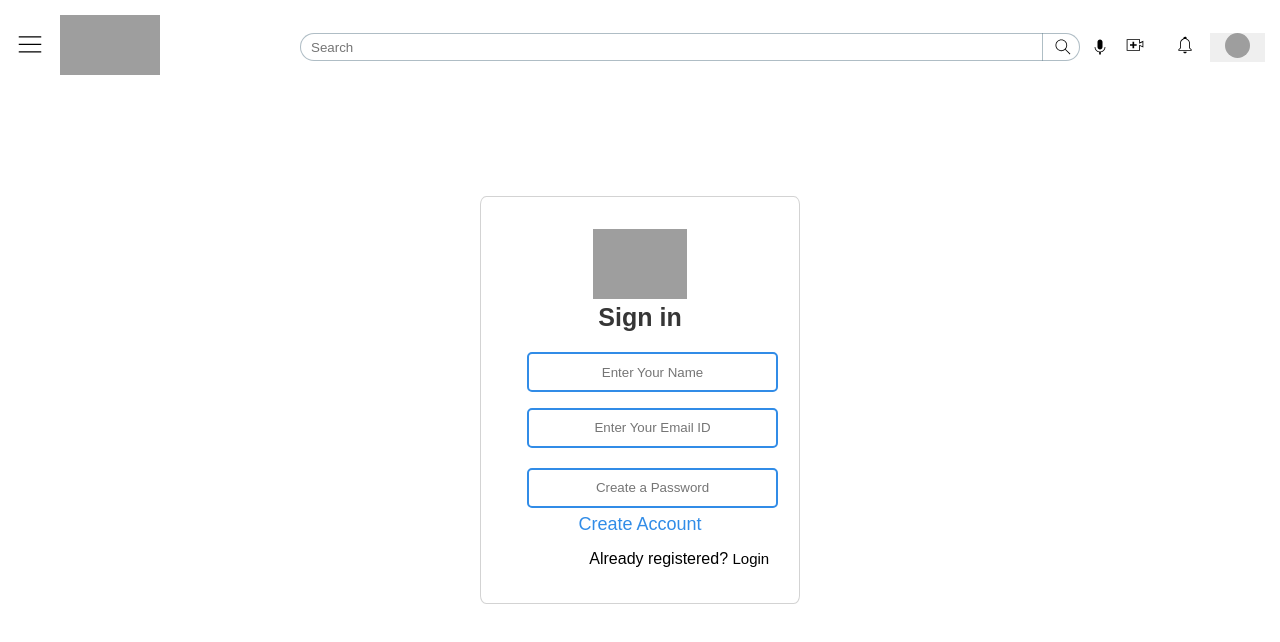
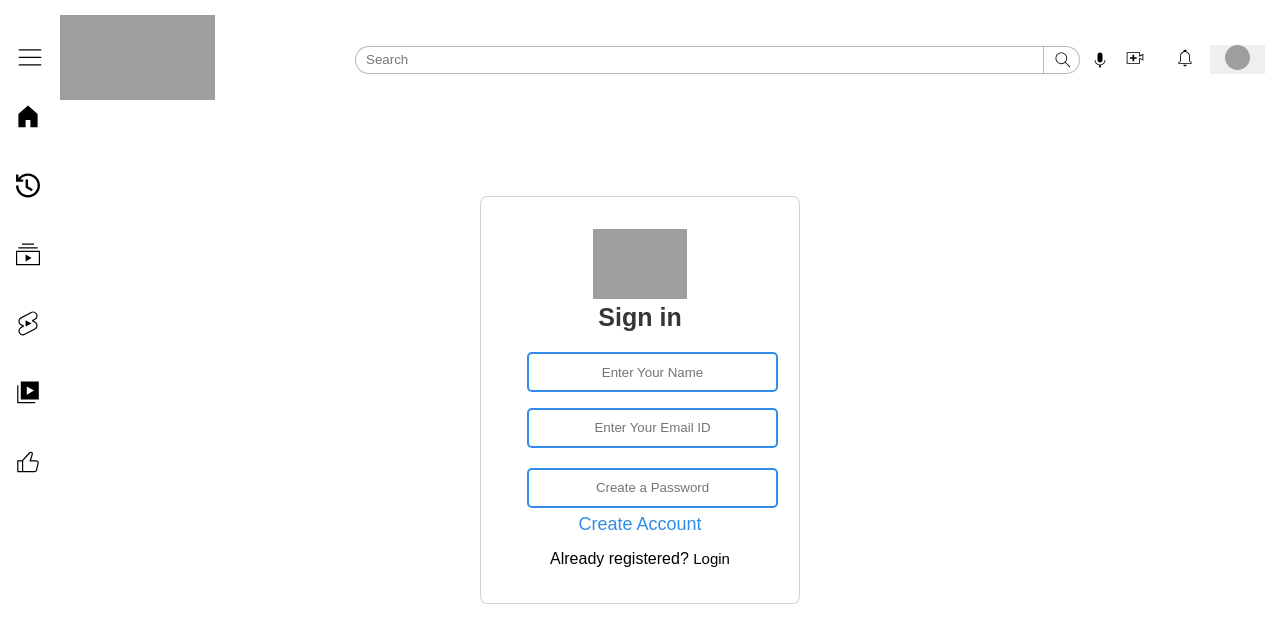
Before and after one commit to ronbonnke/YouTube-Clone---React-Project-1---ygtha5fcmpoz, a React (Create React App) app: page /register in a window 1280 px wide. Shown: the top 642 px of the page. Built offline with nearby package versions, Linux system fonts and the light colour scheme; grey boxes are pictures that could not be loaded.

Commit message:
Your commit message here

```diff
--- a/src/Header.css
+++ b/src/Header.css
@@ -1,4 +1,4 @@
-.header{
+.header {
   padding: 0px, 15px;
   position: -webkit-sticky;
   position: sticky;
@@ -11,22 +11,19 @@
   display: flex;
   align-items: center;
   justify-content: space-between;
-
 }
-.menubar{
+.menubar {
   padding-right: 15px;
 }
-.header-middle-items{
+.header-middle-items {
   width: 50%;
 }
-.input-box{
+.input-box {
   width: 100%;
   /* padding: 0px 20px; */
   margin-left: 10%;
-
-
 }
-input.search-box{
+input.search-box {
   width: 100%;
   height: 28px;
   border: 1px solid #607d8b80;
@@ -34,52 +31,48 @@ input.search-box{
   padding: 0px 10px;
   align-items: center;
   border-radius: 15px;
-
 }
-.search-box{
+.search-box {
   width: 40px;
   height: 28px;
   right: 1%;
   top: 0%;
   border-left: 1px solid #607d8b80;
-
 }
-img.dp{
+img.dp {
   border-radius: 50%;
   height: 25px;
   width: 25px;
   cursor: pointer;
 }
-.logo img{
-    width: 100px;
-    height: 60px;
+.logo img {
+  width: 155px;
+  height: 85px;
   margin-left: 0px;
   margin-right: 5px;
 }
 
-@media  screen and (max-width: 320px) {
-    .header{
+@media screen and (max-width: 320px) {
+  .header {
     /* display: none; */
     /* width: 20%; */
     padding: 0px;
-
-
   }
-    .logo img{
+  .logo img {
     width: 65px;
     height: 40px;
     padding-left: 10%;
   }
-    .menubar{
+  .menubar {
     display: none;
   }
-    .voice-search d-flex align-items-center{
+  .voice-search d-flex align-items-center {
     display: none;
   }
-    .create-options{
+  .create-options {
     display: none;
   }
-    .youtube-apps{
+  .youtube-apps {
     display: none;
   }
   /* .header-middle-items{
@@ -88,5 +81,4 @@ img.dp{
   /* .profile-img{
         display:none;
     } */
-
 }
--- a/src/Sidebar.css
+++ b/src/Sidebar.css
@@ -24,7 +24,7 @@
 
 .sidebar-items {
   justify-content: flex-start;
-  padding: 13px 0px;
+  padding: 11px 0px;
   display: flex;
   width: 100%;
   padding-bottom: 9%;
--- /dev/null
+++ b/src/Sidebarsvg.css
@@ -0,0 +1,13 @@
+.svg {
+  height: 100%;
+  position: fixed;
+  display: flex;
+  transition: 0.3s;
+  overflow-y: auto;
+  background-color: #fff;
+  flex-direction: column;
+  font-size: 60px;
+  top: 20;
+  width: 2%;
+  align-items: center;
+}
--- /dev/null
+++ b/src/Sidebarsvg.jsx
@@ -0,0 +1,106 @@
+import React from 'react'
+import HomeIcon from './icons/HomeIcon'
+import HistoryIcon from "./icons/HistoryIcon";
+import LibraryIcon from "./icons/LibraryIcon";
+import LikedVideos from "./icons/LikedVideos";
+import SubscriptionsIcon from "./icons/SubscriptionsIcon";
+import ShortsIcon from "./icons/ShortsIcon";
+import "./Sidebarsvg.css";
+function Sidebarsvg() {
+  return (
+
+    <div className='svg'>
+        <div>  <svg
+      viewBox="0 0 24 25"
+      preserveAspectRatio="xMidYMid meet"
+      focusable="false"
+      class="style-scope yt-icon"
+      style={{ width: "60px", height: "30px", margin: "0px 20px" }}
+    >
+      <g class="style-scope yt-icon">
+        <path
+          d="M4,10V21h6V15h4v6h6V10L12,3Z"
+          class="style-scope yt-icon"
+        ></path>
+      </g>
+    </svg></div>
+
+      <div><svg
+      viewBox="0 0 24 25"
+      preserveAspectRatio="xMidYMid meet"
+      focusable="false"
+      class="style-scope yt-icon"
+      style={{ width: "60px", height: "30px", margin: "0px 20px" }}
+    >
+      <g class="style-scope yt-icon">
+        <path
+          d="M14.97,16.95L10,13.87V7h2v5.76l4.03,2.49L14.97,16.95z M12,2C8.73,2,5.8,3.44,4,5.83V3.02H2V9h6V7H5.62 C7.08,5.09,9.36,4,12,4c4.41,0,8,3.59,8,8s-3.59,8-8,8s-8-3.59-8-8H2c0,5.51,4.49,10,10,10s10-4.49,10-10S17.51,2,12,2z"
+          class="style-scope yt-icon"
+        ></path>
+      </g>
+    </svg></div>
+      <div><svg
+      viewBox="0 0 24 25"
+      preserveAspectRatio="xMidYMid meet"
+      focusable="false"
+      class="style-scope yt-icon"
+      style={{ width: "70px", height: "30px", margin: "0px 20px" }}
+    >
+      <g class="style-scope yt-icon">
+        <path
+          d="M10,18v-6l5,3L10,18z M17,3H7v1h10V3z M20,6H4v1h16V6z M22,9H2v12h20V9z M3,10h18v10H3V10z"
+          class="style-scope yt-icon"
+        ></path>
+      </g>
+    </svg></div>
+      <div><svg
+      viewBox="0 0 24 25"
+      preserveAspectRatio="xMidYMid meet"
+      focusable="false"
+      class="style-scope yt-icon"
+      style={{ width: "60px", height: "30px", margin: "0px 20px" }}
+    >
+      <g class="style-scope yt-icon">
+        <path
+          d="M10 14.65v-5.3L15 12l-5 2.65zm7.77-4.33c-.77-.32-1.2-.5-1.2-.5L18 9.06c1.84-.96 2.53-3.23 1.56-5.06s-3.24-2.53-5.07-1.56L6 6.94c-1.29.68-2.07 2.04-2 3.49.07 1.42.93 2.67 2.22 3.25.03.01 1.2.5 1.2.5L6 14.93c-1.83.97-2.53 3.24-1.56 5.07.97 1.83 3.24 2.53 5.07 1.56l8.5-4.5c1.29-.68 2.06-2.04 1.99-3.49-.07-1.42-.94-2.68-2.23-3.25zm-.23 5.86l-8.5 4.5c-1.34.71-3.01.2-3.72-1.14-.71-1.34-.2-3.01 1.14-3.72l2.04-1.08v-1.21l-.69-.28-1.11-.46c-.99-.41-1.65-1.35-1.7-2.41-.05-1.06.52-2.06 1.46-2.56l8.5-4.5c1.34-.71 3.01-.2 3.72 1.14.71 1.34.2 3.01-1.14 3.72L15.5 9.26v1.21l1.8.74c.99.41 1.65 1.35 1.7 2.41.05 1.06-.52 2.06-1.46 2.56z"
+          class="style-scope yt-icon"
+        ></path>
+      </g>
+    </svg></div>
+      <div> <svg
+      viewBox="0 0 24 25"
+      preserveAspectRatio="xMidYMid meet"
+      focusable="false"
+      class="style-scope yt-icon"
+      style={{ width: "60px", height: "30px", margin: "0px 20px" }}
+    >
+      <g class="style-scope yt-icon">
+        <path
+          d="M4,20h14v1H3V6h1V20z M21,3v15H6V3H21z M17,10.5L11,7v7L17,10.5z"
+          class="style-scope yt-icon"
+        ></path>
+      </g>
+    </svg></div>
+
+      <div><svg
+      viewBox="0 0 24 25"
+      preserveAspectRatio="xMidYMid meet"
+      focusable="false"
+      class="style-scope yt-icon"
+      style={{ width: "60px", height: "30px", margin: "0px 20px" }}
+    >
+      <g class="style-scope yt-icon">
+        <path
+          d="M18.77,11h-4.23l1.52-4.94C16.38,5.03,15.54,4,14.38,4c-0.58,0-1.14,0.24-1.52,0.65L7,11H3v10h4h1h9.43 c1.06,0,1.98-0.67,2.19-1.61l1.34-6C21.23,12.15,20.18,11,18.77,11z M7,20H4v-8h3V20z M19.98,13.17l-1.34,6 C18.54,19.65,18.03,20,17.43,20H8v-8.61l5.6-6.06C13.79,5.12,14.08,5,14.38,5c0.26,0,0.5,0.11,0.63,0.3 c0.07,0.1,0.15,0.26,0.09,0.47l-1.52,4.94L13.18,12h1.35h4.23c0.41,0,0.8,0.17,1.03,0.46C19.92,12.61,20.05,12.86,19.98,13.17z"
+          class="style-scope yt-icon"
+        ></path>
+      </g>
+    </svg></div>
+
+
+
+    </div>
+  )
+}
+
+export default Sidebarsvg
--- a/src/Videos.js
+++ b/src/Videos.js
@@ -13,13 +13,6 @@ function Videos() {
       <Homepage
         api={
           "https://academics.newtonschool.co/api/v1/ott/show?limit=16&keywords=suspense"
-        }
-      />
-
-      <h1>ROMANCE 👄 </h1>
-      <Homepage
-        api={
-          "https://academics.newtonschool.co/api/v1/ott/show?limit=12&keywords=romance"
         }
       />
 
@@ -41,6 +34,13 @@ function Videos() {
       <Homepage
         api={
           "https://academics.newtonschool.co/api/v1/ott/show?limit=12&keywords=drama"
+        }
+      />
+
+      <h1>ROMANCE 👄 </h1>
+      <Homepage
+        api={
+          "https://academics.newtonschool.co/api/v1/ott/show?limit=12&keywords=romance"
         }
       />
 
--- a/src/components/Register.jsx
+++ b/src/components/Register.jsx
@@ -223,7 +223,7 @@ const Register = ({ setLoggedInStatus, setUserName, setEMail }) => {
 
               <div
               style={{
-                marginLeft: "25%",
+                // marginLeft: "25%",
                 marginTop: "15px",
                 color: "black",
                 marginBottom: "15px",
--- a/src/headers/Menubar.jsx
+++ b/src/headers/Menubar.jsx
@@ -2,6 +2,7 @@
 
 import React, { useState } from "react";
 import Sidebar from "../Sidebar";
+import Sidebarsvg from "../Sidebarsvg";
 
 function Menubar() {
   const [isSidebarVisible, setSidebarVisible] = useState(false);
@@ -15,6 +16,7 @@ function Menubar() {
     <div>
       <MenubarIcon onClick={handleToggleSidebar} />
       {isSidebarVisible && <Sidebar />}
+      {!isSidebarVisible && <Sidebarsvg /> }
     </div>
   );
 }
--- a/src/pages/Watch.jsx
+++ b/src/pages/Watch.jsx
@@ -40,30 +40,29 @@ function Watch() {
       }, [id]);
 
       return (
-        <div style={{ marginLeft: "0%",
-        // width: "100%",
-        display:"flex"}}>
-          <div>
+        <div style={{ marginLeft: "0.4%", display:"flex"}}>
+
+          <div >
 
 
           {itemId.video_url ? (
             <>
               <Flex marginTop="0%" marginLeft="10px">
                 <div>
-
                 <video ref={videoRef}
                  width="100%"
-                 height="100%" controls>
+                 height="100%"
+                 controls>
                   <source src={itemId.video_url} type="video/mp4" />
                 </video>
                 </div>
                 <div>
-                  {/* <SideVideos/> */}
+
                 </div>
               </Flex>
               <Flex
-                direction="row"  // Set direction to "row" to align items horizontally
-                alignItems="center" // Align items vertically to the center
+                direction="row"
+                alignItems="center"
                 style={{ paddingLeft: "10px", width: "100%"  }}
               >
                 <h1 style={{ paddingTop: "20px", marginRight: "10px" }}>
```
Lines whose indentation alone changed are shown as unchanged.
